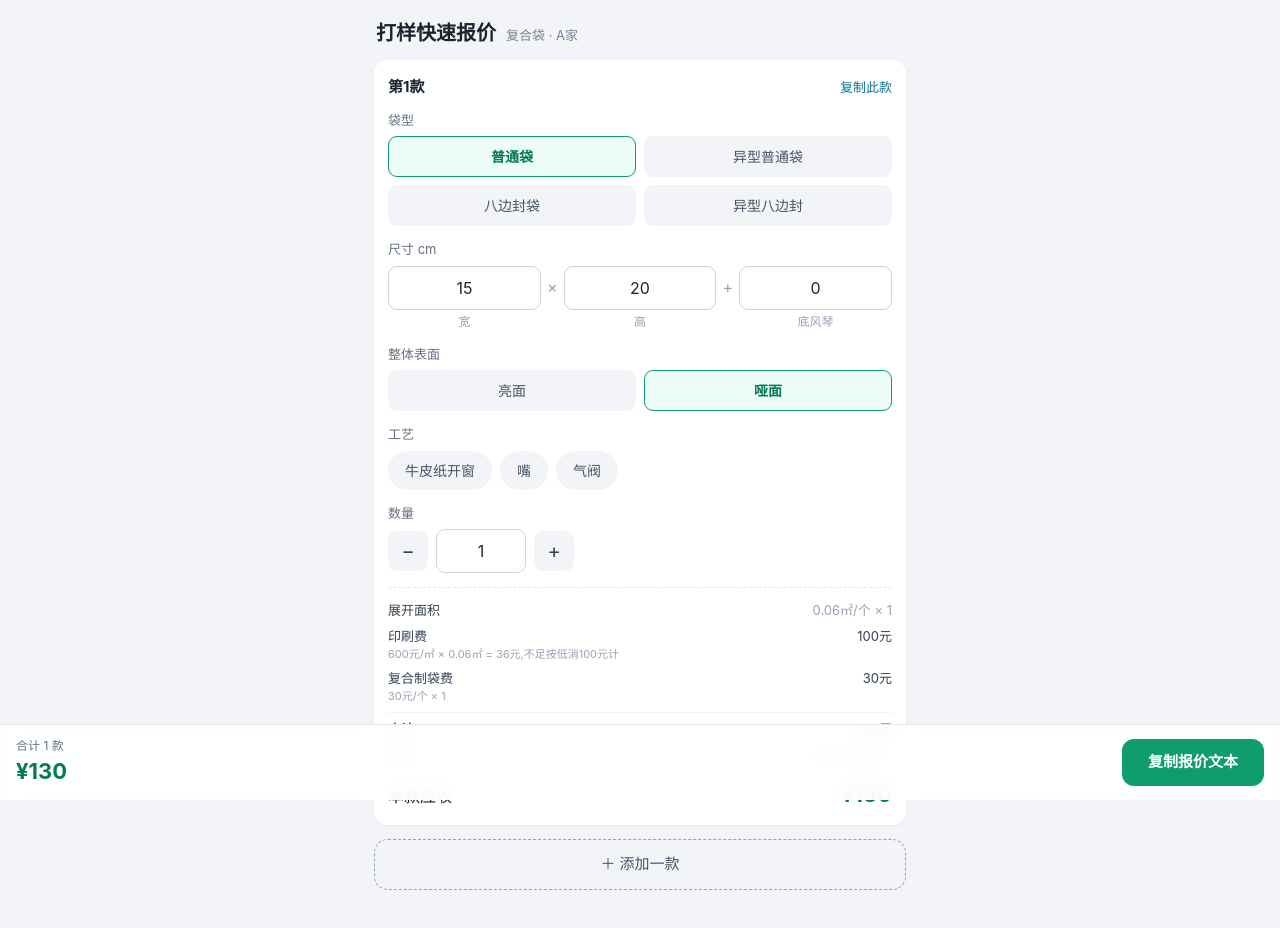
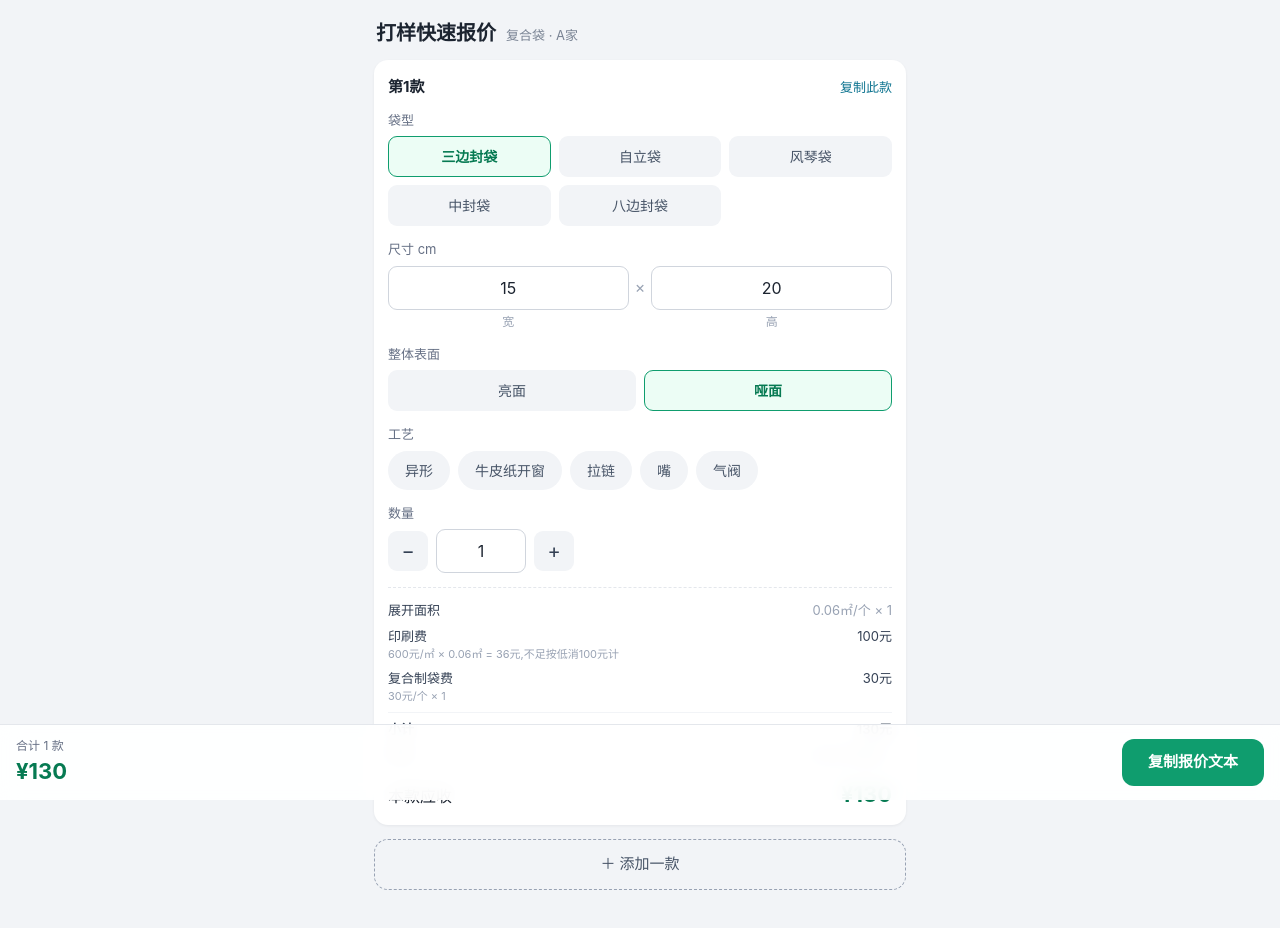
Before and after one commit to LeeJunsc/dayang-baojia, a Vue app: page / in a window 1280 px wide. Shown: the top 928 px of the page. Built offline with nearby package versions, Linux system fonts and the light colour scheme.

Commit message:
袋型体系调整:普通袋细分为三边封/自立/风琴/中封,异形改为叠加工艺,新增免费拉链(限三边封/自立/八边封)
Co-Authored-By: Claude Fable 5 <noreply@anthropic.com>

```diff
--- a/src/App.vue
+++ b/src/App.vue
@@ -3,21 +3,23 @@ import { computed, ref } from 'vue'
 import { QuoteInputError, fmtCents, quote } from './engine/quote'
 import type { BagType, QuoteInput, QuoteResult, Surface } from './engine/quote'
 import { buildQuoteText } from './engine/quoteText'
-import { BAG_FAMILY } from './engine/rules'
+import { GUSSET_KIND, RULES } from './engine/rules'
 
-const bagTypes: BagType[] = ['普通袋', '异型普通袋', '八边封袋', '异型八边封']
+const bagTypes: BagType[] = ['三边封袋', '自立袋', '风琴袋', '中封袋', '八边封袋']
 const surfaces: Surface[] = ['亮面', '哑面']
 
 function newItem(): QuoteInput {
   return {
-    bagType: '普通袋',
+    bagType: '三边封袋',
     widthCm: 15,
     heightCm: 20,
     gussetCm: 0,
     quantity: 1,
     surface: '哑面',
+    shaped: false,
     window: false,
     windowSurface: '哑面',
+    zipper: false,
     spout: false,
     valve: false,
   }
@@ -42,8 +44,22 @@ const grandTotal = computed(() =>
   results.value.reduce((s, r) => (r.ok ? s + r.result.totalYuan : s), 0),
 )
 
+function hasGusset(item: QuoteInput): boolean {
+  return GUSSET_KIND[item.bagType] !== 'none'
+}
+
 function gussetLabel(item: QuoteInput): string {
-  return BAG_FAMILY[item.bagType] === 'normal' ? '底风琴' : '侧风琴'
+  return GUSSET_KIND[item.bagType] === 'bottom' ? '底风琴' : '侧风琴'
+}
+
+function zipperAllowed(item: QuoteInput): boolean {
+  return RULES.zipper.allowed.includes(item.bagType)
+}
+
+function setBagType(item: QuoteInput, t: BagType) {
+  item.bagType = t
+  if (!hasGusset(item)) item.gussetCm = 0
+  if (!zipperAllowed(item)) item.zipper = false
 }
 
 function toggleWindow(item: QuoteInput) {
@@ -118,12 +134,12 @@ async function copyQuote() {
 
         <div class="field">
           <label class="field-label">袋型</label>
-          <div class="seg grid4">
+          <div class="seg grid3">
             <button
               v-for="t in bagTypes"
               :key="t"
               :class="{ on: item.bagType === t }"
-              @click="item.bagType = t"
+              @click="setBagType(item, t)"
             >
               {{ t }}
             </button>
@@ -133,7 +149,7 @@ async function copyQuote() {
         <div class="field">
           <label class="field-label">
             尺寸 cm
-            <span v-if="item.bagType.startsWith('异型')" class="field-hint">异型袋填外接矩形尺寸</span>
+            <span v-if="item.shaped" class="field-hint">异形填外接矩形尺寸</span>
           </label>
           <div class="dims">
             <div class="dim">
@@ -145,11 +161,13 @@ async function copyQuote() {
               <input v-model.number="item.heightCm" type="number" inputmode="decimal" min="0" />
               <span>高</span>
             </div>
-            <span class="dim-x">+</span>
-            <div class="dim">
-              <input v-model.number="item.gussetCm" type="number" inputmode="decimal" min="0" />
-              <span>{{ gussetLabel(item) }}</span>
-            </div>
+            <template v-if="hasGusset(item)">
+              <span class="dim-x">+</span>
+              <div class="dim">
+                <input v-model.number="item.gussetCm" type="number" inputmode="decimal" min="0" />
+                <span>{{ gussetLabel(item) }}</span>
+              </div>
+            </template>
           </div>
         </div>
 
@@ -170,8 +188,19 @@ async function copyQuote() {
         <div class="field">
           <label class="field-label">工艺</label>
           <div class="chips">
+            <button class="chip" :class="{ on: item.shaped }" @click="item.shaped = !item.shaped">
+              异形
+            </button>
             <button class="chip" :class="{ on: item.window }" @click="toggleWindow(item)">
               牛皮纸开窗
+            </button>
+            <button
+              v-if="zipperAllowed(item)"
+              class="chip"
+              :class="{ on: item.zipper }"
+              @click="item.zipper = !item.zipper"
+            >
+              拉链
             </button>
             <button class="chip" :class="{ on: item.spout }" @click="item.spout = !item.spout">
               嘴
@@ -352,9 +381,9 @@ async function copyQuote() {
   font-weight: 600;
 }
 
-.seg.grid4 {
+.seg.grid3 {
   display: grid;
-  grid-template-columns: 1fr 1fr;
+  grid-template-columns: 1fr 1fr 1fr;
 }
 
 .seg.small button {
--- a/src/engine/quote.ts
+++ b/src/engine/quote.ts
@@ -9,20 +9,24 @@ export type { BagType, Surface }
 
 export interface QuoteInput {
   bagType: BagType
-  /** 宽 cm(异型为外接矩形宽) */
+  /** 宽 cm(异形时为外接矩形宽) */
   widthCm: number
   /** 高 cm */
   heightCm: number
-  /** 普通袋系=底风琴(可为0);八边封系=侧风琴 */
+  /** 自立袋=底风琴;风琴袋/八边封袋=侧风琴;三边封袋/中封袋不使用 */
   gussetCm: number
   /** 单款数量 */
   quantity: number
   /** 袋子整体表面 */
   surface: Surface
+  /** 异形工艺(价格叠加,尺寸按外接矩形) */
+  shaped: boolean
   /** 牛皮纸开窗 */
   window: boolean
   /** 开窗处表面(仅开窗时有效) */
   windowSurface: Surface
+  /** 拉链(不另加价,仅限规则允许的袋型) */
+  zipper: boolean
   /** 嘴 */
   spout: boolean
   /** 气阀 */
@@ -75,6 +79,9 @@ function assertInput(input: QuoteInput): void {
   if (!Number.isInteger(quantity) || quantity < 1) {
     throw new QuoteInputError('数量必须是不小于1的整数')
   }
+  if (input.zipper && !RULES.zipper.allowed.includes(input.bagType)) {
+    throw new QuoteInputError(`${input.bagType}不支持拉链`)
+  }
 }
 
 /** 元 → 分(规则表中的单价都是整数元,直接乘100) */
@@ -112,6 +119,15 @@ export function quote(input: QuoteInput): QuoteResult {
     cents: yuan(bagUnit) * quantity,
   })
 
+  // 异形工艺:制袋费基础上叠加
+  if (input.shaped) {
+    lines.push({
+      label: '异形',
+      detail: `${RULES.shaped.price}元/个 × ${quantity}`,
+      cents: yuan(RULES.shaped.price) * quantity,
+    })
+  }
+
   // 牛皮纸开窗 + 开窗处表面不一致加价
   if (input.window) {
     const windowUnit = RULES.window[family]
@@ -127,6 +143,15 @@ export function quote(input: QuoteInput): QuoteResult {
         cents: yuan(RULES.surfaceMismatch) * quantity,
       })
     }
+  }
+
+  // 拉链:不另加价,明细中体现
+  if (input.zipper) {
+    lines.push({
+      label: '拉链',
+      detail: '不另加价',
+      cents: yuan(RULES.zipper.price) * quantity,
+    })
   }
 
   // 嘴:不足最低数量按最低数量计费
--- a/src/engine/quoteText.ts
+++ b/src/engine/quoteText.ts
@@ -17,9 +17,11 @@ function sizeText(input: QuoteInput): string {
 
 function craftText(input: QuoteInput): string {
   const parts: string[] = [input.surface]
+  if (input.shaped) parts.push('异形')
   if (input.window) {
     parts.push(input.windowSurface === input.surface ? '开窗' : `开窗(${input.windowSurface})`)
   }
+  if (input.zipper) parts.push('拉链')
   if (input.spout) parts.push('嘴')
   if (input.valve) parts.push('气阀')
   return parts.join(' / ')
--- a/src/engine/rules.ts
+++ b/src/engine/rules.ts
@@ -1,20 +1,32 @@
 /**
- * A家打样报价规则配置(2026-07-22 确认版)
+ * A家打样报价规则配置(2026-07-22 确认版,同日袋型体系调整)
  * 所有价格、折扣、公式参数集中在此,改价只动这个文件。
  * 金额单位:元;尺寸单位:cm。
  */
 
-export type BagType = '普通袋' | '异型普通袋' | '八边封袋' | '异型八边封'
+export type BagType = '三边封袋' | '自立袋' | '风琴袋' | '中封袋' | '八边封袋'
 export type Surface = '亮面' | '哑面'
 
-/** 袋型家族:普通袋系 / 八边封系(决定开窗单价与面积公式) */
+/** 袋型家族:普通袋系 / 八边封系(决定开窗单价) */
 export type BagFamily = 'normal' | 'eightSide'
 
 export const BAG_FAMILY: Record<BagType, BagFamily> = {
-  普通袋: 'normal',
-  异型普通袋: 'normal',
+  三边封袋: 'normal',
+  自立袋: 'normal',
+  风琴袋: 'normal',
+  中封袋: 'normal',
   八边封袋: 'eightSide',
-  异型八边封: 'eightSide',
+}
+
+/** 各袋型的风琴输入:无 / 底风琴 / 侧风琴 */
+export type GussetKind = 'none' | 'bottom' | 'side'
+
+export const GUSSET_KIND: Record<BagType, GussetKind> = {
+  三边封袋: 'none',
+  自立袋: 'bottom',
+  风琴袋: 'side',
+  中封袋: 'none',
+  八边封袋: 'side',
 }
 
 export const RULES = {
@@ -23,17 +35,27 @@ export const RULES = {
 
   /** 复合制袋费(元/个) */
   bagMaking: {
-    普通袋: 30,
-    异型普通袋: 60,
+    三边封袋: 30,
+    自立袋: 30,
+    风琴袋: 30,
+    中封袋: 30,
     八边封袋: 60,
-    异型八边封: 90,
   } as Record<BagType, number>,
+
+  /** 异形工艺:在制袋费基础上叠加(元/个),尺寸按外接矩形计 */
+  shaped: { price: 30 },
 
   /** 牛皮纸开窗(元/个),按袋型家族 */
   window: { normal: 60, eightSide: 90 } as Record<BagFamily, number>,
 
   /** 开窗处表面与袋子整体表面不一致:元/个 */
   surfaceMismatch: 80,
+
+  /** 拉链:不另加价,仅限以下袋型可选 */
+  zipper: {
+    price: 0,
+    allowed: ['三边封袋', '自立袋', '八边封袋'] as BagType[],
+  },
 
   /** 嘴:25元/个,不足3个按3个计 */
   spout: { price: 25, minQty: 3 },
@@ -61,9 +83,11 @@ export const RULES = {
 }
 
 /**
- * 展开面积(cm²)。异型袋输入外接矩形尺寸,套用同公式。
- * 普通袋系:宽 × (高 + 底风琴) × 2(无风琴填0)
- * 八边封系:(宽 + 侧风琴) × 高 × 2 + 宽 × 侧风琴(底)
+ * 展开面积(cm²)。异形工艺按外接矩形尺寸,套用同袋型公式。
+ * 三边封袋 / 中封袋:宽 × 高 × 2(无风琴)
+ * 自立袋:宽 × (高 + 底风琴) × 2
+ * 风琴袋:(宽 + 侧风琴) × 高 × 2
+ * 八边封袋:(宽 + 侧风琴) × 高 × 2 + 宽 × 侧风琴(底)
  */
 export function spreadAreaCm2(
   bagType: BagType,
@@ -71,8 +95,14 @@ export function spreadAreaCm2(
   heightCm: number,
   gussetCm: number,
 ): number {
-  if (BAG_FAMILY[bagType] === 'normal') {
-    return widthCm * (heightCm + gussetCm) * 2
+  switch (GUSSET_KIND[bagType]) {
+    case 'none':
+      return widthCm * heightCm * 2
+    case 'bottom':
+      return widthCm * (heightCm + gussetCm) * 2
+    case 'side':
+      return bagType === '八边封袋'
+        ? (widthCm + gussetCm) * heightCm * 2 + widthCm * gussetCm
+        : (widthCm + gussetCm) * heightCm * 2
   }
-  return (widthCm + gussetCm) * heightCm * 2 + widthCm * gussetCm
 }
```
Also changed, not shown: .claude/settings.local.json, 2 other files (tests, documents, lock files or other folders).
